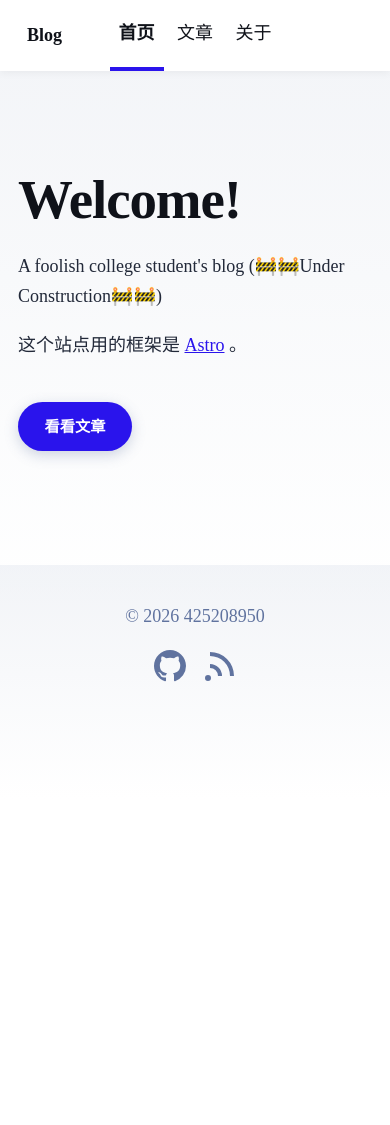
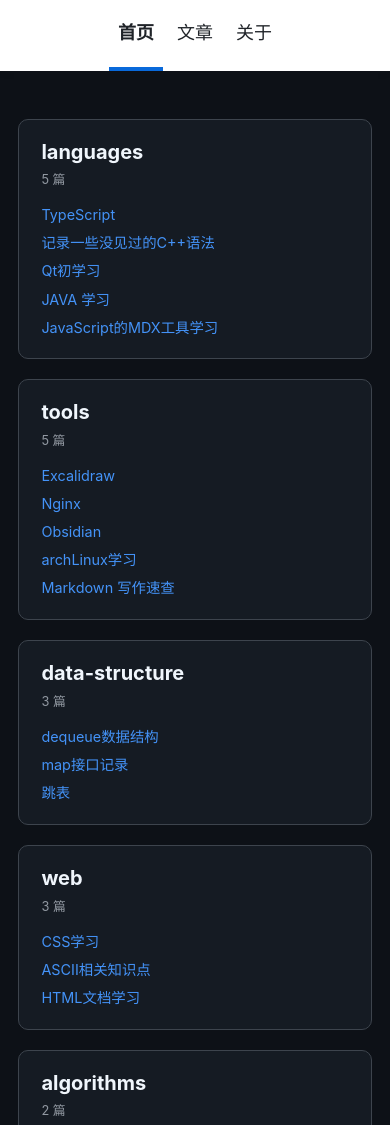
Before and after one commit to g425208950-alt/g425208950-alt.github.io, an Astro site: page / in a window 390 px wide. Shown: the top 1125 px of the page. Before the commit the page ends 844 px from the top, so only its background shows below. Built offline with nearby package versions, Linux system fonts and the light colour scheme; Astro itself is replaced by a stand-in of ours.

Commit message:
update: 2026/10/10 blogs

```diff
--- a/package.json
+++ b/package.json
@@ -15,6 +15,8 @@
     "@astrojs/mdx": "^8.0.2",
     "@astrojs/rss": "^4.0.19",
     "@astrojs/sitemap": "^3.7.4",
+    "@primer/css": "^22.3.2",
+    "@primer/primitives": "^11.10.0",
     "astro": "^7.3.5",
     "sharp": "^0.35.0"
   },
--- a/src/components/BaseHead.astro
+++ b/src/components/BaseHead.astro
@@ -2,6 +2,7 @@
 // Import the global.css file here so that it is included on
 // all pages through the use of the <BaseHead /> component.
 import '../styles/global.css';
+
 import type { ImageMetadata } from 'astro';
 import FallbackImage from '../assets/blog-placeholder-1.jpg';
 import { SITE_TITLE } from '../consts';
--- a/src/components/Header.astro
+++ b/src/components/Header.astro
@@ -1,12 +1,11 @@
 ---
-import { SITE_TITLE } from '../consts';
-import { basePath } from '../utils/url';
 import HeaderLink from './HeaderLink.astro';
 ---
 
 <header>
 	<nav>
-		<h2><a href={basePath}>{SITE_TITLE}</a></h2>
+		<!-- 站点名先不显示（还没有 logo）。navbar 用三栏网格，中间那栏放导航链接；
+		     等做好 logo，在这里插一个元素并让它落进第一栏即可。 -->
 		<div class="internal-links">
 			<HeaderLink href="/">首页</HeaderLink>
 			<HeaderLink href="/blog">文章</HeaderLink>
@@ -21,31 +20,28 @@ import HeaderLink from './HeaderLink.astro';
 		background: white;
 		box-shadow: 0 2px 8px rgba(var(--black), 5%);
 	}
-	h2 {
-		margin: 0;
-		font-size: 1em;
-	}
 
-	h2 a,
-	h2 a.active {
-		text-decoration: none;
-	}
 	/* 用三栏网格而不是 flex：左右两栏各占一份、中间那栏自然居中。
-	   这样即使没有社交图标，导航链接也仍然停在原来居中的位置。
-	   （若用 justify-content: space-between，删掉第三个子元素后
-	   链接会被推到最右边。） */
+	   删掉站点名之后导航链接只剩自己一个子元素，若不显式指定栏位，
+	   它会自动落进第一栏跑到最左边去——所以下面钉死在第 2 栏。 */
 	nav {
 		display: grid;
 		grid-template-columns: 1fr auto 1fr;
 		align-items: center;
 	}
+
+	.internal-links {
+		grid-column: 2;
+	}
+
 	nav a {
 		padding: 1em 0.5em;
-		/* --black 的值是 "15, 18, 25" 这种分量列表，必须套在 rgb() 里才是合法颜色 */
+		/* --black 的值是 "31, 35, 40" 这种分量列表，必须套在 rgb() 里才是合法颜色 */
 		color: rgb(var(--black));
 		border-bottom: 4px solid transparent;
 		text-decoration: none;
 	}
+
 	nav a.active {
 		text-decoration: none;
 		border-bottom-color: var(--accent);
--- a/src/consts.ts
+++ b/src/consts.ts
@@ -5,4 +5,4 @@
 
 export const AUTHOR = '425208950';
 export const GITHUB_URL = 'https://github.com/';
-export const EMAIL = '425208950@qq.com';
+export const EMAIL = 'g425208950@gmail.com';
--- /dev/null
+++ b/src/content/blog/languages/javascript/TypeScript.md
@@ -0,0 +1,15 @@
+---
+aliases:
+  - TS
+pubDate: 2026-10-10
+title: TypeScript
+description: TypeScript知识点
+---
+## Zod
+Zod 是一个 TypeScript 的数据校验库,
+它能在运行时检查真实数据符不符合你写的数据规则,不符合就报错。同时它会从这份规则里自动推导出 TS 类型,所以类型和校验只写一遍。
+## 后缀
+`.ts` 是正常源码，编译器会把它的内容编译成 `.js`，里面的类型信息在编译后消失。
+### `.d.ts`
+`.d.ts` 是纯类型声明文件，只描述"这块代码长什么样"，不含任何实现，也永远不会被编译成 js。它相当于给已有的 js 代码或外部模块补一份类型说明书，让 TS 知道怎么检查和使用它，而运行时真正的逻辑还在别处。
+`.d.ts` 只有类型不参与编译。
--- /dev/null
+++ b/src/content/blog/tools/git.md
@@ -0,0 +1,18 @@
+---
+title: Git 使用速查
+description: 记录常用的 Git 命令，边用边补。
+pubDate: 2026-09-30
+draft: true
+---
+## command
+### checkout
+
+切分支：`git checkout main`，把 HEAD 移到 main 并同步工作区文件。
+
+切到某个提交：`git checkout a1b2c3`，进入 detached HEAD 状态，看历史用，别在这上面直接改。
+
+丢弃改动：`git checkout -- file.txt`（新版 `git restore file.txt`），把文件恢复到暂存区的样子，未提交的修改就没了。
+
+从别的分支/提交取文件：`git checkout main -- file.txt`，把 main 里的这个文件拿过来覆盖当前工作区。
+
+### submodule
--- a/src/pages/about.astro
+++ b/src/pages/about.astro
@@ -5,7 +5,7 @@ import Layout from '../layouts/BlogPost.astro';
 
 <Layout title="关于" description="关于我和这个博客" pubDate={new Date('2026-09-30')}>
 	<p>
-		你好，我是<strong>425208950</strong>。这里是我的个人博客，目前还是杂乱的笔记TvT。
+		你好，我是<strong>425208950</strong>。这里是我的个人博客，目前还是杂乱的笔记。
 	</p>
 
 	<p>你可以通过这些方式找到我：</p>
@@ -15,7 +15,4 @@ import Layout from '../layouts/BlogPost.astro';
 		<li>邮箱：<a href={`mailto:${EMAIL}`}>{EMAIL}</a></li>
 	</ul>
 
-	<p>
-		这个页面在 <code>src/pages/about.astro</code>，直接改成你自己的介绍就行。
-	</p>
 </Layout>
--- a/src/pages/index.astro
+++ b/src/pages/index.astro
@@ -1,9 +1,44 @@
 ---
+import { getCollection } from 'astro:content';
 import BaseHead from '../components/BaseHead.astro';
 import Footer from '../components/Footer.astro';
 import Header from '../components/Header.astro';
 import { SITE_DESCRIPTION, SITE_TITLE } from '../consts';
+import { postSlug } from '../utils/post';
 import { withBase } from '../utils/url';
+
+const showDrafts = import.meta.env.DEV;
+
+// post.id 是「相对 src/content/blog 的路径，不带扩展名」，例如
+// languages/javascript/vue，所以第一段就是分类名。
+const posts = (await getCollection('blog')).filter(
+	(post) => showDrafts || !post.data.draft,
+);
+
+const byCategory = new Map();
+for (const post of posts) {
+	const slash = post.id.indexOf('/');
+	const category = slash === -1 ? 'uncategorized' : post.id.slice(0, slash);
+	if (!byCategory.has(category)) byCategory.set(category, []);
+	byCategory.get(category).push(post);
+}
+
+// 每个分类取最新 5 篇：卡片高度因此不一样，瀑布感才出得来。
+const PER_CARD = 5;
+
+const categories = [...byCategory.entries()]
+	.map(([name, items]) => {
+		const sorted = items.sort(
+			(a, b) => b.data.pubDate.valueOf() - a.data.pubDate.valueOf(),
+		);
+		return {
+			name,
+			count: items.length,
+			latest: sorted.slice(0, PER_CARD),
+			rest: Math.max(0, items.length - PER_CARD),
+		};
+	})
+	.sort((a, b) => b.count - a.count);
 ---
 
 <!doctype html>
@@ -11,71 +46,124 @@ import { withBase } from '../utils/url';
 	<head>
 		<BaseHead title={SITE_TITLE} description={SITE_DESCRIPTION} />
 		<style>
-			/* 只作用于首页：留白、排版层次、入口按钮 */
+			/* 深色只覆盖这一页的 body。Astro 的作用域样式会给 body 加上
+			   data-astro-cid 属性，特异性高于 global.css 里的 body 规则，
+			   所以不用改 global.css 就能只让首页变暗。
+			   颜色取自 GitHub 深色主题（Primer 的 color-modes.css）：
+			   bgColor-default #0d1117 / bgColor-muted #151b23 /
+			   fgColor-default #f0f6fc / fgColor-muted #9198a1 /
+			   borderColor-default #3d444d / fgColor-accent #4493f8 */
+			body {
+				/* background 是简写，会顺带清掉 global.css 的顶部渐变 */
+				background: #0d1117;
+				color: #f0f6fc;
+			}
 
 			main {
-				padding-top: 6rem;
-				padding-bottom: 6rem;
+				width: 1100px;
+				max-width: calc(100% - 2em);
+				margin: 0 auto;
+				padding: 3rem 1em 5rem;
 			}
 
-			/* 标题：只收紧字距、加重字重，字号交给 global.css */
-			main h1 {
-				font-weight: 800;
-				letter-spacing: -0.02em;
-				margin-bottom: 1rem;
+			/* 多列瀑布：卡片不等高也能自然铺满每一列 */
+			.columns {
+				columns: 3;
+				column-gap: 1.25rem;
 			}
 
-			/* 标题下面那行描述，做成引言的样子 */
-			main > p:first-of-type {
-				font-size: 1.15rem;
-				line-height: 1.7;
-				color: rgb(var(--gray));
-				max-width: 44ch;
-				margin-bottom: 3rem;
+			.card {
+				/* 关键：禁止一张卡片被拆到相邻两列去 */
+				break-inside: avoid;
+				margin: 0 0 1.25rem;
+				padding: 1.25rem 1.4rem;
+				background: #151b23;
+				border: 1px solid #3d444d;
+				border-radius: 10px;
 			}
 
-			/* 正文段落：限制行宽，拉开段间距 */
-			main > p {
-				max-width: 60ch;
-				margin: 0 0 1.25rem 0;
+			/* global.css 把 h1~h6 设成了近黑色，深色底上必须逐项覆盖 */
+			.card h2 {
+				margin: 0 0 0.35rem;
+				font-size: 1.25rem;
+				letter-spacing: 0;
+				color: #f0f6fc;
 			}
 
-			/* 入口链接做成按钮 */
-			main a.cta {
-				display: inline-block;
-				margin-top: 1.5rem;
-				padding: 0.75em 1.75em;
-				border-radius: 999px;
-				background: var(--accent);
-				color: #fff;
-				font-size: 0.95rem;
-				font-weight: 600;
+			.count {
+				margin: 0 0 0.9rem;
+				font-size: 0.8rem;
+				color: #9198a1;
+			}
+
+			.card ul {
+				margin: 0;
+				padding: 0;
+				list-style: none;
+			}
+
+			.card li {
+				margin-bottom: 0.45rem;
+				font-size: 0.9rem;
+				line-height: 1.45;
+			}
+
+			.card li:last-child {
+				margin-bottom: 0;
+			}
+
+			.card a {
+				color: #4493f8;
 				text-decoration: none;
-				box-shadow: 0 4px 14px rgba(var(--gray), 0.3);
-				transition:
-					transform 0.15s ease,
-					box-shadow 0.15s ease,
-					filter 0.15s ease;
 			}
-			main a.cta:hover {
-				transform: translateY(-2px);
-				filter: brightness(1.1);
-				box-shadow: 0 10px 24px rgba(var(--gray), 0.4);
+
+			.card a:hover {
+				text-decoration: underline;
+			}
+
+			.rest {
+				margin: 0.9rem 0 0;
+				font-size: 0.8rem;
+				color: #9198a1;
+			}
+
+			@media (max-width: 900px) {
+				.columns {
+					columns: 2;
+				}
+			}
+
+			@media (max-width: 600px) {
+				.columns {
+					columns: 1;
+				}
 			}
 		</style>
 	</head>
 	<body>
 		<Header />
 		<main>
-			<div class="intro">
-				<h1>Welcome!</h1>
-				<p>{SITE_DESCRIPTION}</p>
-				<p>
-					这个站点用的框架是 <a href="https://astro.build/">Astro</a> 。
-				</p>
-				<p>
-					<a class="cta" href={withBase('blog/')}>看看文章</a>
-				</p>
+			<!-- 页面上不放可见的大标题（站点名已在 Header 里），
+			     但保留一个 h1 给屏幕阅读器和搜索引擎 -->
+			<h1 class="sr-only">{SITE_TITLE}</h1>
+
+			<div class="columns">
+				{
+					categories.map((cat) => (
+						<section class="card">
+							<h2>{cat.name}</h2>
+							<p class="count">{cat.count} 篇</p>
+							<ul>
+								{cat.latest.map((post) => (
+									<li>
+										<a href={withBase(`blog/${postSlug(post)}/`)}>{post.data.title}</a>
+									</li>
+								))}
+							</ul>
+							{cat.rest > 0 && <p class="rest">还有 {cat.rest} 篇…</p>}
+						</section>
+					))
+				}
 			</div>
 		</main>
 		<Footer />
--- a/src/styles/global.css
+++ b/src/styles/global.css
@@ -12,23 +12,30 @@ root前面为什么加冒号：
 :root 前面那个冒号表示它是伪类。伪类不是标签名，而是"状态"或"特殊位置"的限定词，语法上必须带冒号才能和标签名区分开。root 并不是某个 HTML 标签（HTML 里没有 <root> 元素），它是规范预定的关键字，意思是"文档的根元素"，在 HTML 里指的就是 <html>，所以 :root { } 和 html { } 效果相同。用前者的原因有两个：伪类在优先级上按"类"这一档计算，比标签名高一档，不容易被别处的 html { } 盖掉；以及语义更明确，一看就知道这是全站的根。
 */
 :root {
-	--accent: #2a14ec;
-	--accent-dark: #2a8a27;
-	--black: 15, 18, 25;
-	--gray: 96, 115, 159;
-	--gray-light: 229, 233, 240;
-	--gray-dark: 34, 41, 57;
+	/* 配色全部取自 GitHub Primer 浅色主题（@primer/css 的 color-modes.css）：
+	   fgColor-default #1f2328 / fgColor-muted #59636e /
+	   fgColor-accent #0969da / borderColor-default #d1d9e0 */
+	--accent: #0969da; /* 链接与强调色 */
+	--accent-dark: #0550ae; /* 深一档的蓝，目前代码里没引用 */
+	--black: 31, 35, 40; /* #1f2328，标题 */
+	--gray: 89, 99, 110; /* #59636e，次要文字与阴影 */
+	--gray-light: 209, 217, 224; /* #d1d9e0，边框与分隔线 */
+	--gray-dark: 31, 35, 40; /* #1f2328，正文 */
 	--gray-gradient: rgba(var(--gray-light), 50%), #fff;
+
+	/* GitHub 的系统字体栈，末尾补上中文字体兜底。
+	   想找回模板自带的 Atkinson，把 var(--font-atkinson) 加回最前面即可。 */
+	--font-sans:
+		-apple-system, BlinkMacSystemFont, 'Segoe UI', 'Noto Sans', 'PingFang SC',
+		'Microsoft YaHei', Helvetica, Arial, sans-serif;
+
 	--box-shadow:
 		0 2px 6px rgba(var(--gray), 25%), 0 8px 24px rgba(var(--gray), 33%),
 		0 16px 32px rgba(var(--gray), 33%);
 }
 
 body {
-	/* Atkinson 只覆盖拉丁字符，中文这里补上各平台常见的中文字体作为兜底 */
-	font-family:
-		var(--font-atkinson), 'PingFang SC', 'Hiragino Sans GB', 'Microsoft YaHei',
-		'Source Han Sans SC', 'Noto Sans CJK SC', sans-serif;
+	font-family: var(--font-sans);
 	margin: 0;
 	padding: 0;
 	text-align: left;
```
Also changed, not shown: AGENTS.md (+9 -1 lines), src/content/blog/languages/javascript/Astro.md (+5 -1 lines), src/content/blog/languages/javascript/javascript.md (+23 -0 lines), src/content/blog/languages/javascript/npm.md (renamed from src/content/blog/languages/javascript/npm-usage.md, +9 -2 lines), src/content/blog/misc/blog-architecture.md (+1 -1 lines), src/content/blog/tools/git-usage.md (deleted, +0 -6 lines), src/content/blog/web/CSS.md (+6 -1 lines), 1 other file.
